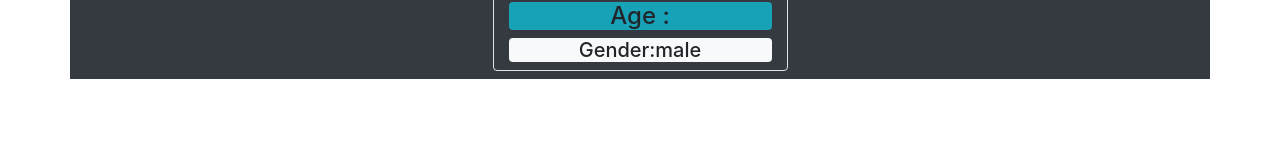
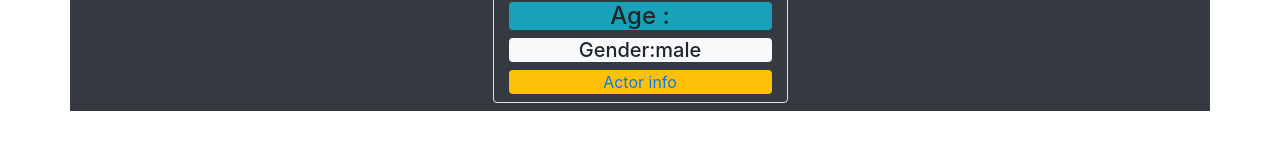
Before and after one commit to skytech1981/my-home-react, a React (Create React App) app: page / in a window 1280 px wide. Shown: the part 164-314 px from the top of the page. Built offline with nearby package versions, Linux system fonts and the light colour scheme.

Commit message:
adding webpage actor button

```diff
--- a/src/components/actor.js
+++ b/src/components/actor.js
@@ -14,6 +14,7 @@ class Actor extends Component {
                <h2 className="bg-danger rounded mt-2">{item.name}</h2>
                <h4 className="bg-info rounded ">Age : {item.age}</h4>
                <h5 className="bg-light rounded  ">Gender:{item.gender}</h5>
+               <a className="d-block bg-warning rounded mb-2 " href={item.webpage}>Actor info</a>
                </div>) })}
 
              </div>
--- a/src/data-model/actorsmodel.js
+++ b/src/data-model/actorsmodel.js
@@ -4,8 +4,9 @@ export const actorslist =
 [
   {
      "name":"George Clooney",
-    "born":"1961",
-    "img":"https://m.media-amazon.com/images/M/MV5BMjEyMTEyOTQ0MV5BMl5BanBnXkFtZTcwNzU3NTMzNw@@._V1_SY1000_CR0,0,735,1000_AL_.jpg",
-  "gender":"male"
+     "born":"1961",
+     "img":"https://m.media-amazon.com/images/M/MV5BMjEyMTEyOTQ0MV5BMl5BanBnXkFtZTcwNzU3NTMzNw@@._V1_SY1000_CR0,0,735,1000_AL_.jpg",
+     "gender":"male",
+     "webpage":"https://www.imdb.com/name/nm0000123/"
   }
 ]
```
Also changed, not shown: src/App.js (line endings or trailing spaces).
